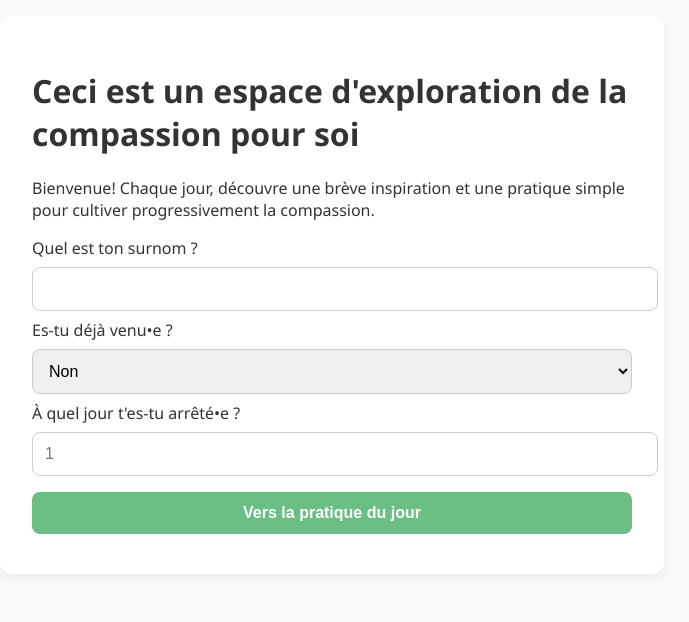
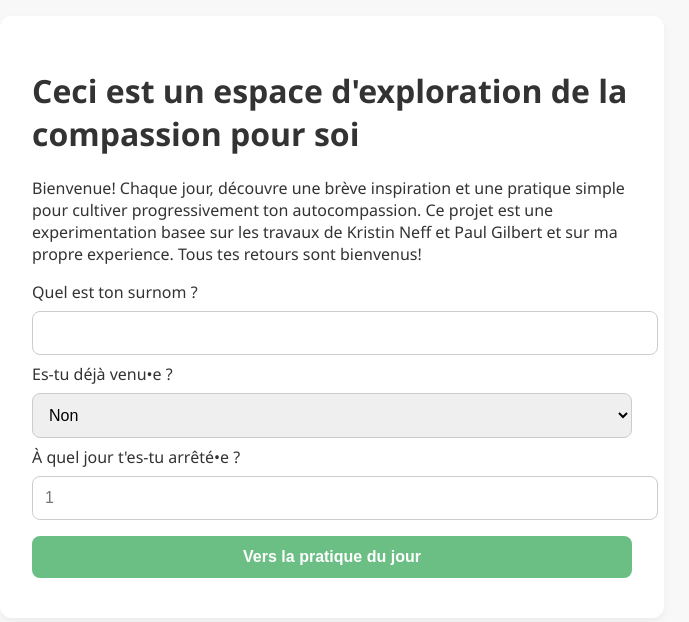
Before and after one commit to iceblink1303/inspirecompassion, a Flask app: page / in a window 1280 px wide. Shown: the top 622 px of the page, without its empty margins (308-997 px from the left). Run offline with Flask 3, Linux system fonts and the light colour scheme.

Commit message:
Update accueil.html

```diff
--- a/templates/accueil.html
+++ b/templates/accueil.html
@@ -9,7 +9,7 @@
 <body>
     <div class="container">
         <h1>Ceci est un espace d'exploration de la compassion pour soi</h1>
-        <p>Bienvenue! Chaque jour, découvre une brève inspiration et une pratique simple pour cultiver progressivement la compassion.</p>
+        <p>Bienvenue! Chaque jour, découvre une brève inspiration et une pratique simple pour cultiver progressivement ton autocompassion. Ce projet est une experimentation basee sur les travaux de Kristin Neff et Paul Gilbert et sur ma propre experience. Tous tes retours sont bienvenus! </p>
 
         <form method="post">
             <label for="surnom">Quel est ton surnom ?</label>
```
